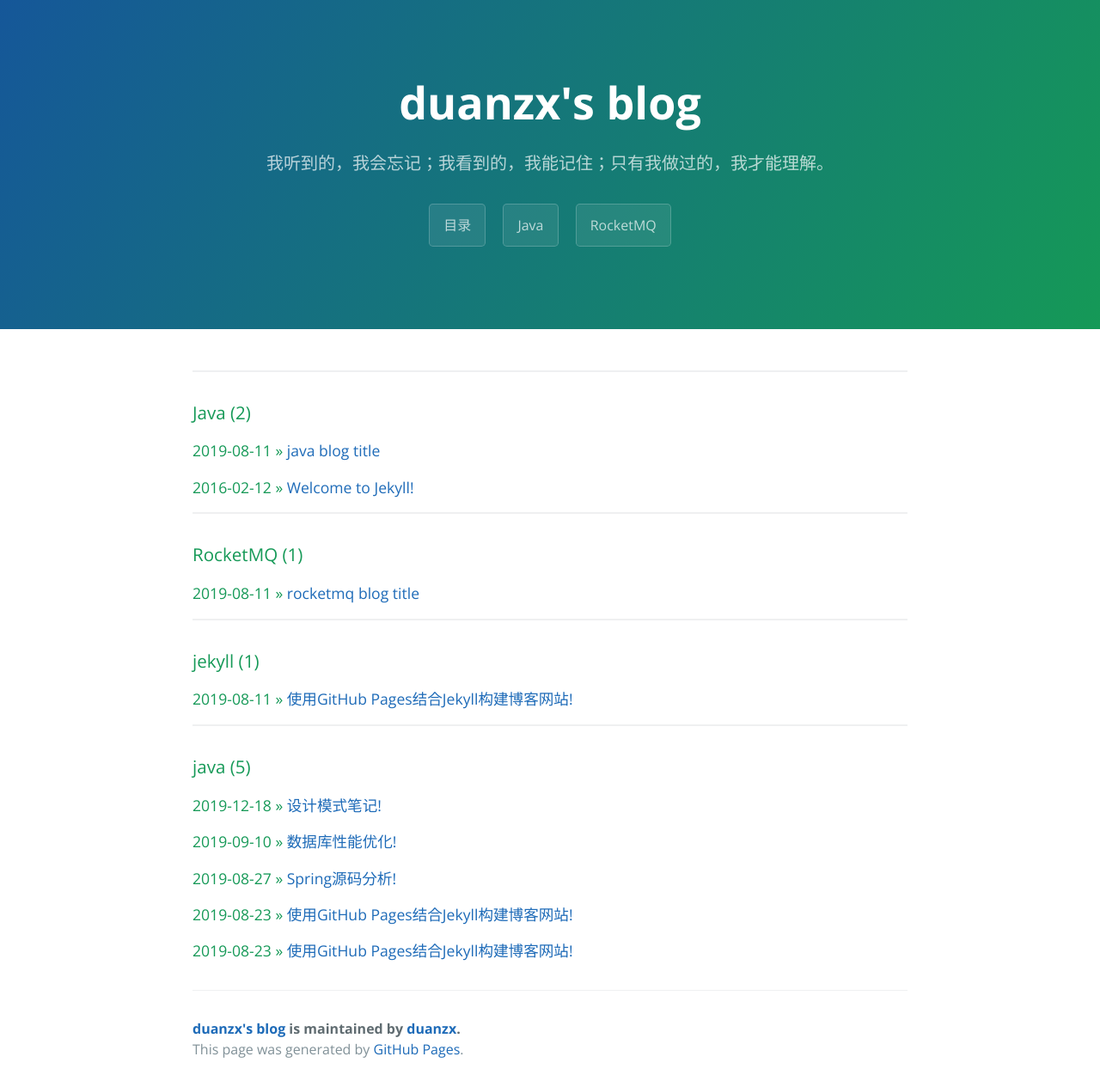
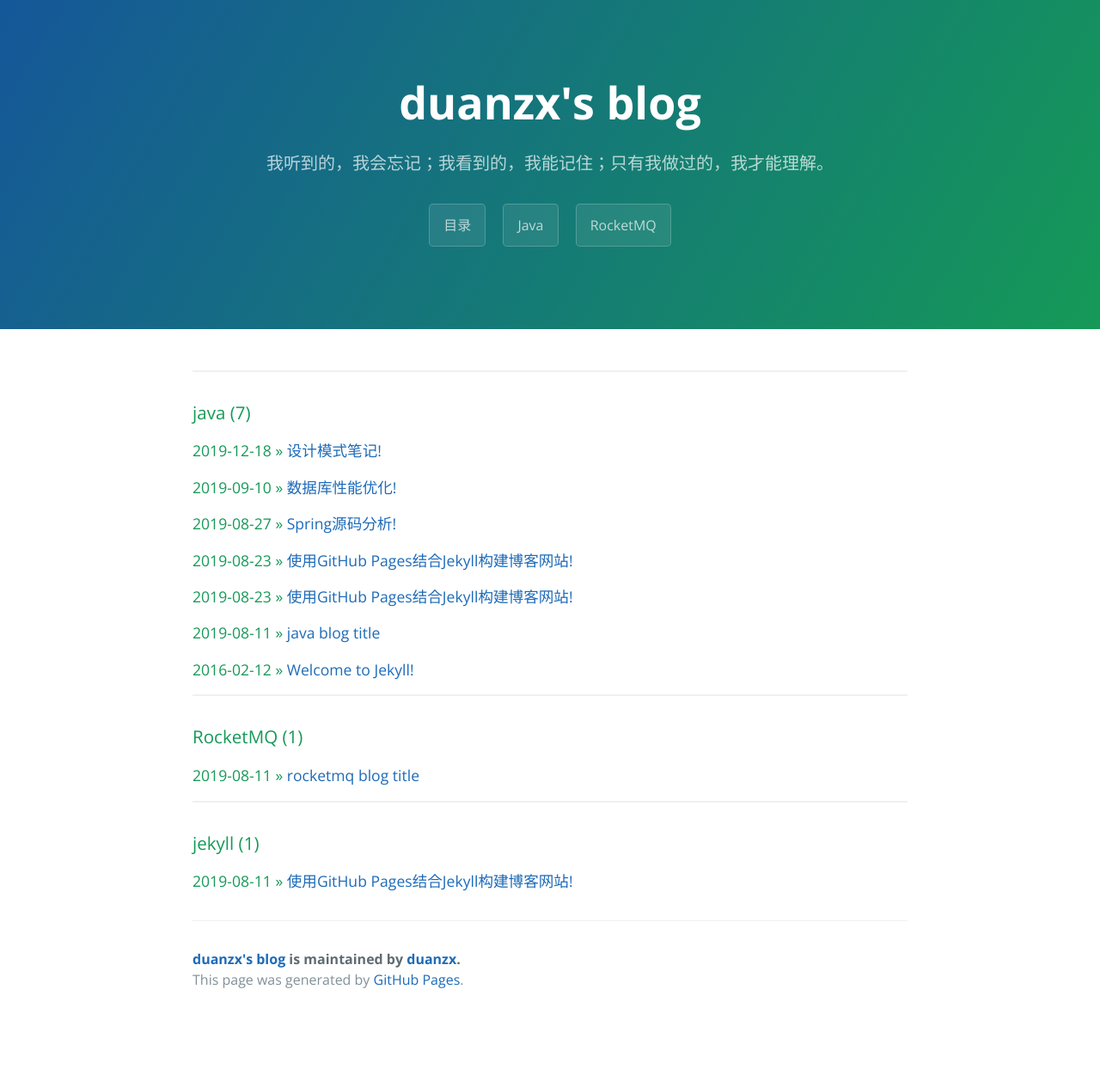
Before and after one commit to duanzx/duanzx.github.io, a Jekyll site: the page built from categories/categories.html, in a window 1280 px wide. Shown: the whole page at 86% size. Built offline with Jekyll 4.4.1, drawn with Linux system fonts in a browser that asks for light colours; after the commit the page ends 1184 px from its top, so only the background shows below that.

```diff
--- a/_posts/2016-02-12-sample-content.markdown
+++ b/_posts/2016-02-12-sample-content.markdown
@@ -1,7 +1,7 @@
 ---
 layout: default
 title:  "Welcome to Jekyll!"
-categories: Java
+categories: [java]
 ---
 
 You'll find this post in your `_posts` directory - edit this post and re-build (or run with the `-w` switch) to see your changes!
```
Also changed, not shown: _posts/2019-08-11-category-java.md (+1 -1 lines), _posts/2019-12-18-设计模式笔记.md (+4 -1 lines).
